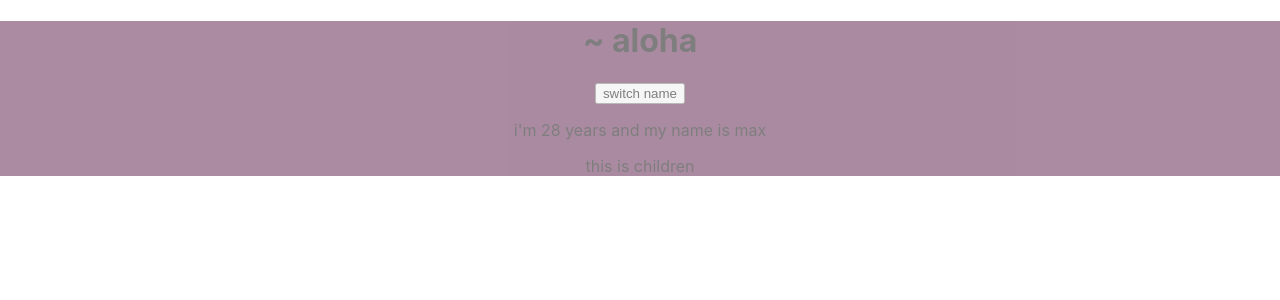
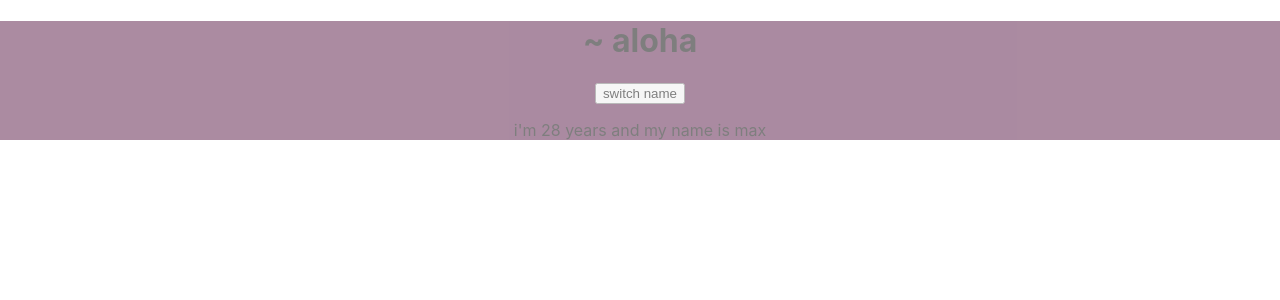
Before and after one commit to simacna/reactHamburger, a React (Create React App) app: page / in a window 1280 px wide. Shown: the top 300 px of the page. Built offline with nearby package versions, Linux system fonts and the light colour scheme.

Commit message:
bind or arrow

```diff
--- a/src/App.js
+++ b/src/App.js
@@ -22,7 +22,7 @@ class App extends React.Component {
 // //[convention] function names ending in handler
 // // are handling event methods
 
-switchNameHandler = () => {
+switchNameHandler = (newName) => {
   // console.log('was clicked');
   // this below refers to the class
   // console.log(this.state.persons[0].name);
@@ -32,7 +32,7 @@ switchNameHandler = () => {
 //   //setState merges old state with new state
   this.setState({
     persons: [
-      {name: 'khandan', age: 2338},
+      {name: newName, age: 2338},
       {name: 'man', age:122}
     ]
   })
@@ -44,8 +44,15 @@ switchNameHandler = () => {
         <h1>
           ~ aloha
         </h1>
-      <button onClick={this.switchNameHandler}> switch name</button>
-        <Person name={this.state.persons[0].name} age = {this.state.persons[0].age}> this is children </Person>
+      {/* below you see two ways of calling switchNameHandler
+      using arrow function on onclick or bind(this, 'string') */}
+      <button onClick={()=> this.switchNameHandler('sesssss')}> switch name</button>
+        <Person
+        name={this.state.persons[0].name}
+        age = {this.state.persons[0].age}
+        //below we are passing methods as props
+        click = {this.switchNameHandler.bind(this, 'wetf')}
+        />
       </div>
     )
 
--- a/src/Person/Person.js
+++ b/src/Person/Person.js
@@ -8,10 +8,11 @@ const person = (props) => {
     // stateless (also called dumb) since they only get input and output as possible
     return (
     <div>
-        <p> i'm {props.age} years and my
+
+        <p onClick={props.click}> i'm {props.age} years and my
         name is {props.name}
         </p>
-        <p> {props.children}</p>
+        {/* <p> {props.children}</p>  */}
         {/* content between <person></person> tags now show */}
     </div>
     )
--- a/src/index.js
+++ b/src/index.js
@@ -2,7 +2,7 @@ import React from 'react';
 import ReactDOM from 'react-dom';
 import './index.css';
 import App from './App';
-import Person from './Person/Person';
+// import Person from './Person/Person';
 import * as serviceWorker from './serviceWorker';
 
 // ReactDOM.render(<Person />, document.getElementById('root'));
```
Also changed, not shown: 1 other file (tests, documents, lock files or other folders).
